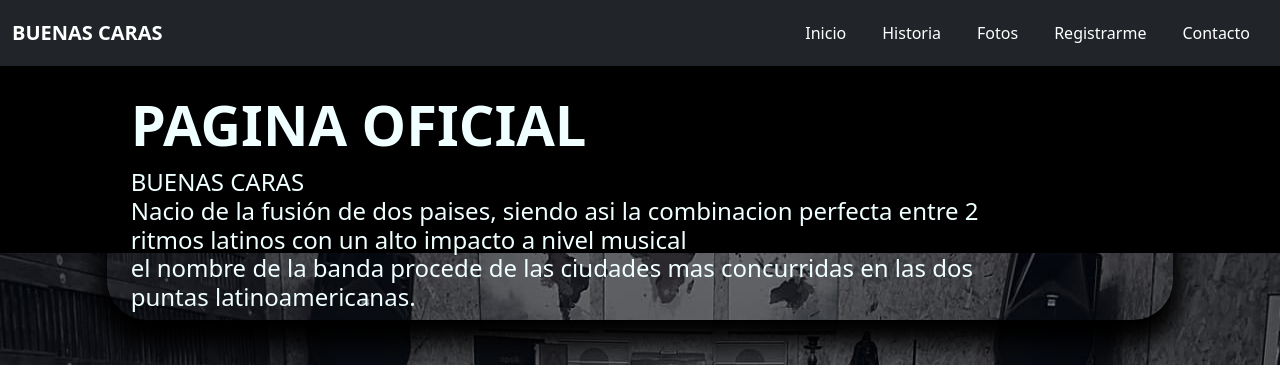
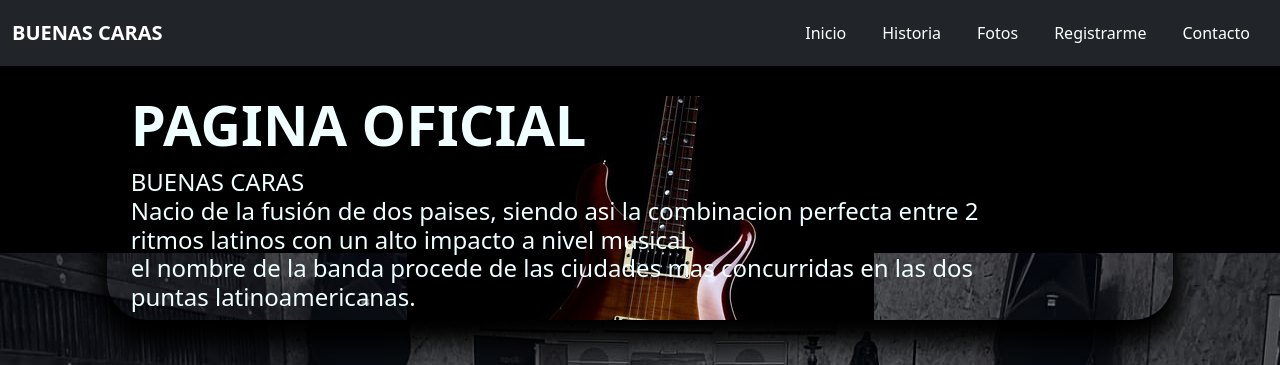
Before and after one commit to javierzlafe/proyecto-coderhouse, a website: page index.html in a window 1280 px wide. Shown: the top 365 px of the page. Drawn offline with nearby package versions, Linux system fonts and the light colour scheme; the site is published under a folder, as on GitHub Pages, so addresses that start at the root find nothing; a web font is replaced by a local one.

Commit message:
correccion de la ruta del backgroun del card inicio

```diff
--- a/scss/estilos.css
+++ b/scss/estilos.css
@@ -273,7 +273,7 @@ display: inline;
 
   /*CARD DEL INICIO/HOME*/
 .card_inicio{
-  background-image: url(/img/card.jpg);
+  background-image: url(../img/card.jpg);
   background-position:center;
   background-repeat: no-repeat;
 
```
